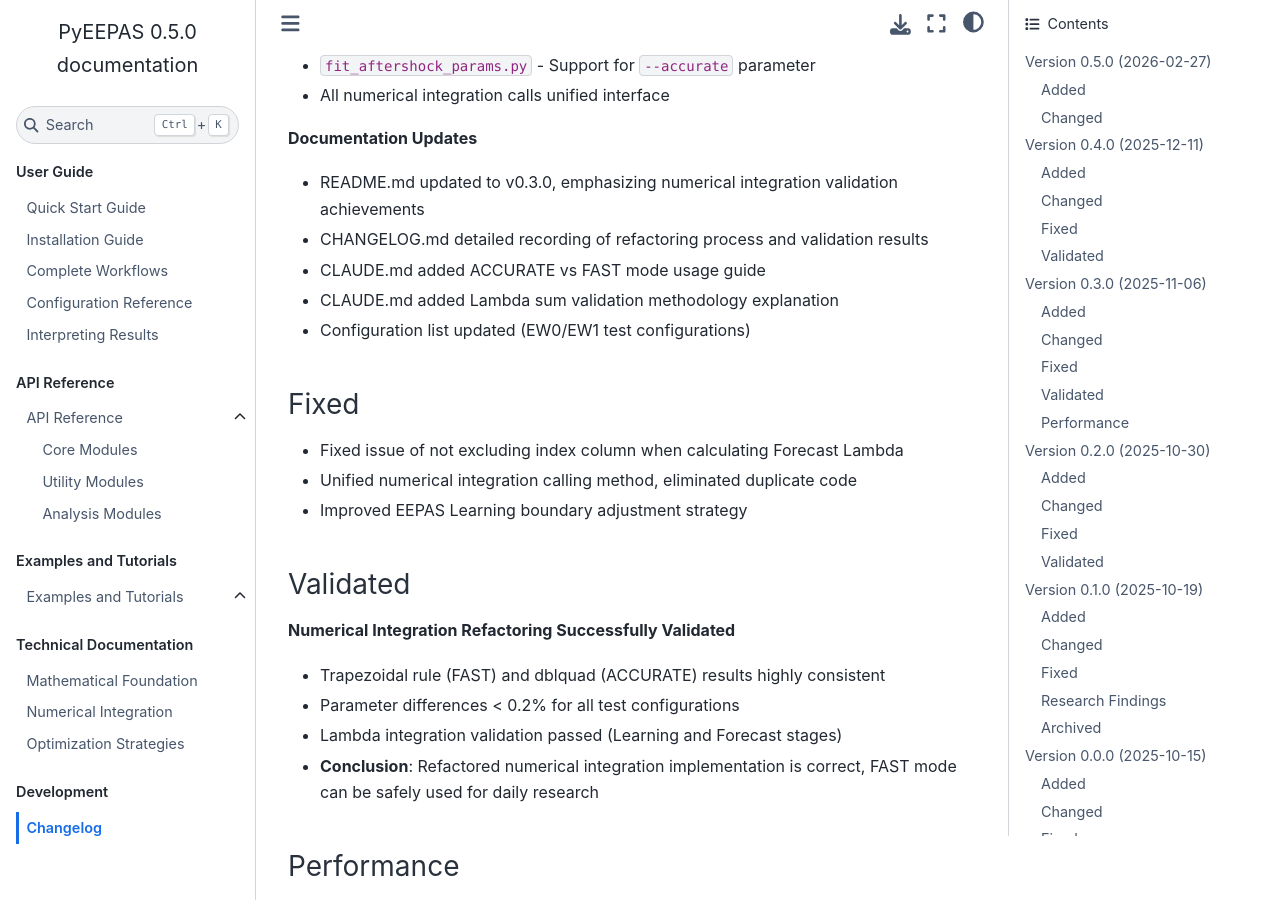
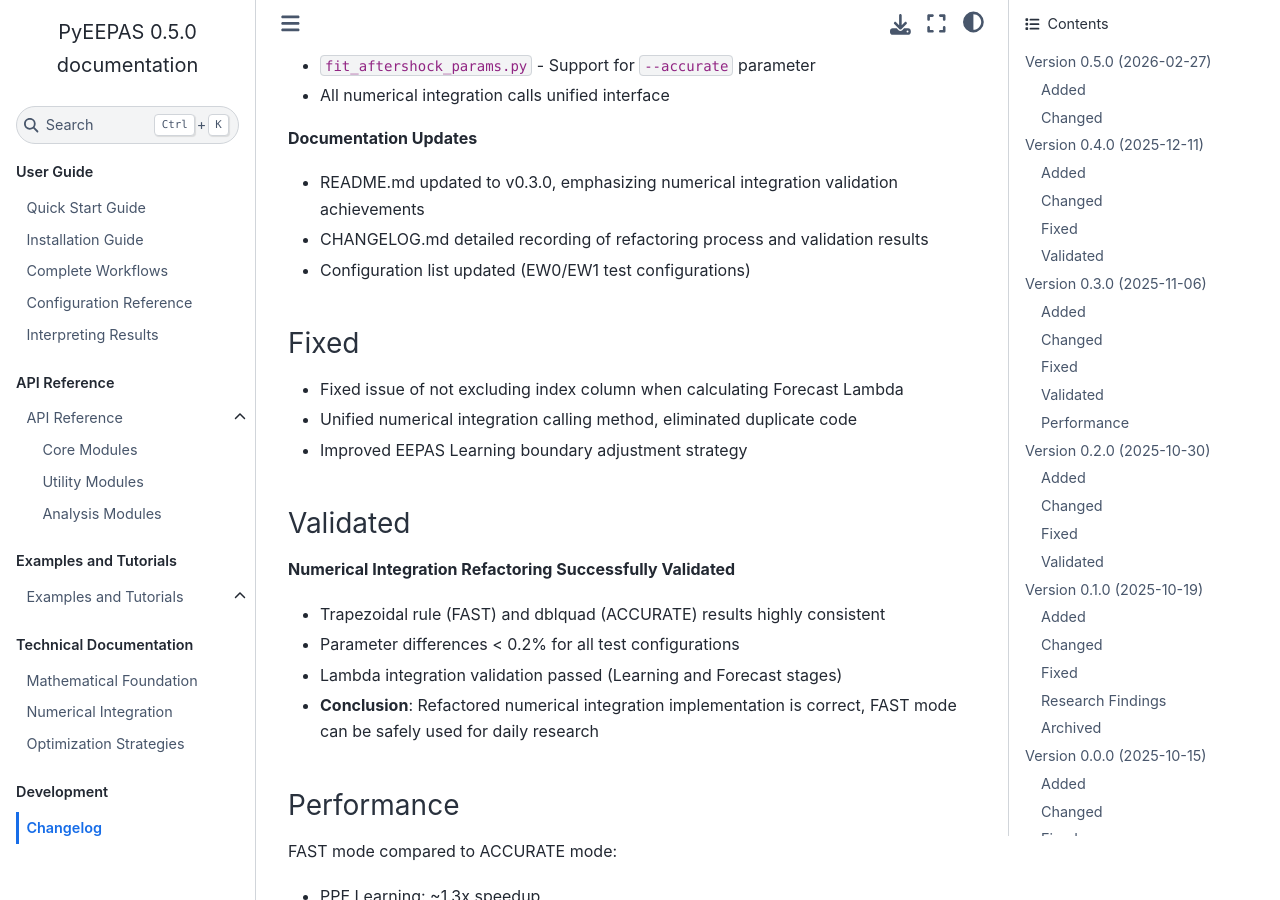
Before and after one commit to phonchi/EEPAS, a Sphinx documentation site: the page built from docs/source/development/changelog.rst, in a window 1280 px wide and 900 px high, scrolled down 4407 px. Built offline with Sphinx 7.4.7 and the Sphinx Book theme 1.1.4, drawn with Linux system fonts in a browser that asks for light colours; pages that are not in the unit, such as notebooks, are missing from menus.

Commit message:
Update changelog.rst

```diff
--- a/docs/source/development/changelog.rst
+++ b/docs/source/development/changelog.rst
@@ -171,8 +171,6 @@ Changed
 
 - README.md updated to v0.3.0, emphasizing numerical integration validation achievements
 - CHANGELOG.md detailed recording of refactoring process and validation results
-- CLAUDE.md added ACCURATE vs FAST mode usage guide
-- CLAUDE.md added Lambda sum validation methodology explanation
 - Configuration list updated (EW0/EW1 test configurations)
 
 Fixed
```
